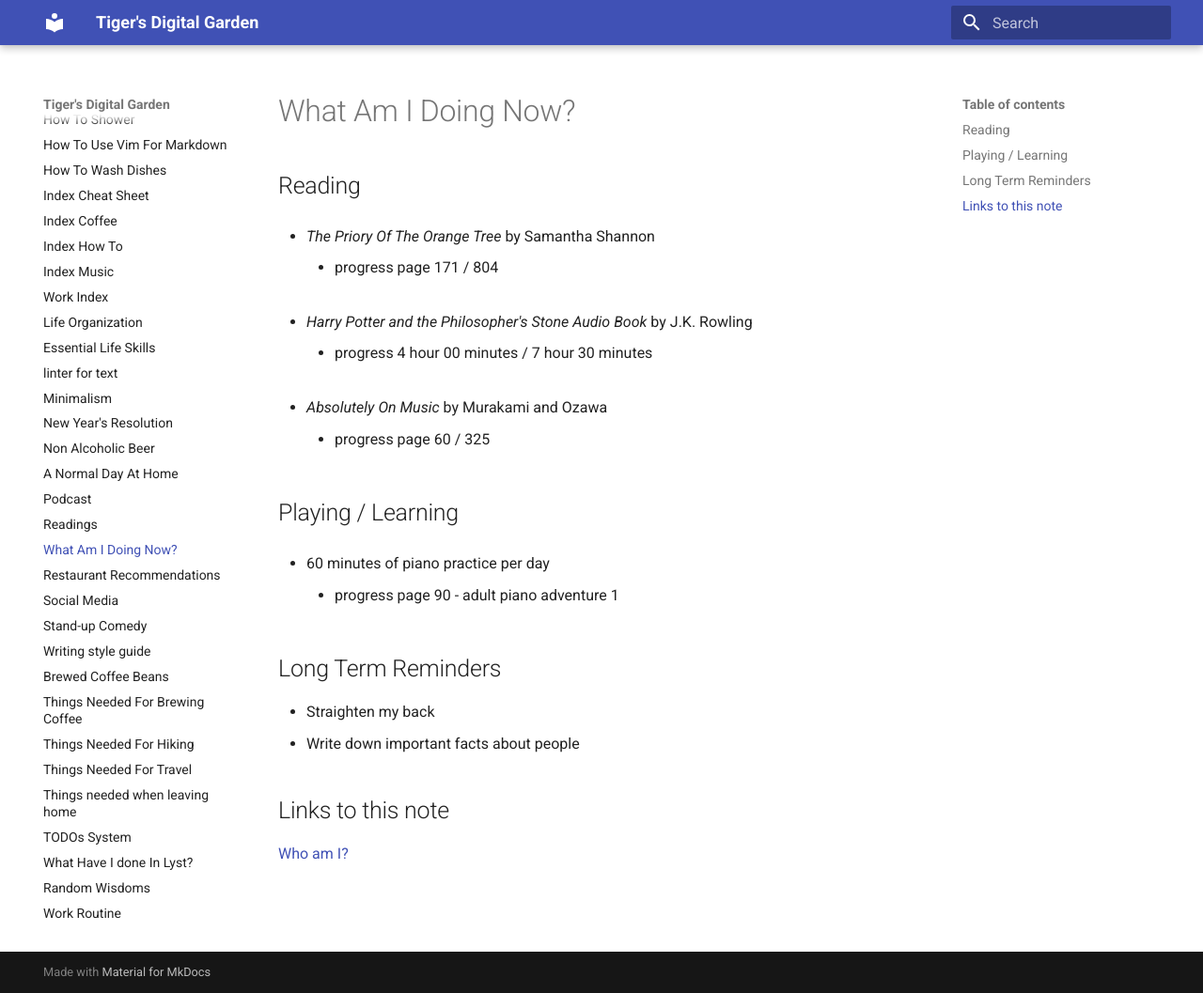
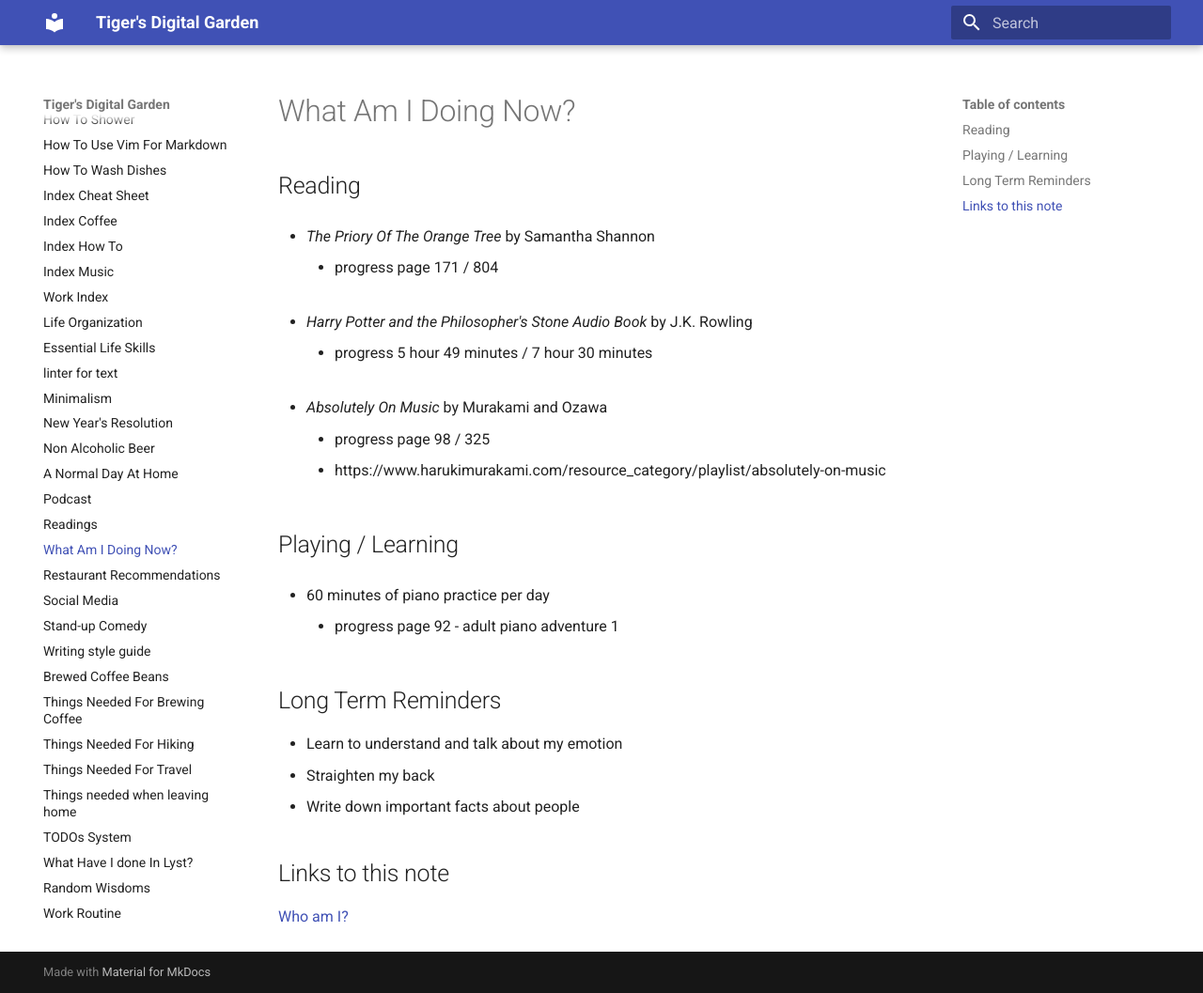
Before and after one commit to ynotstartups/notes, an MkDocs documentation site: the page built from notes/reminders.md, in a window 1280 px wide and 1057 px high. Shown: the whole window at 94% size. Built offline with MkDocs 1.6.1 and Material for MkDocs 9.7.7, drawn with Linux system fonts in a browser that asks for light colours.

Commit message:
update reminders

```diff
--- a/notes/reminders.md
+++ b/notes/reminders.md
@@ -8,20 +8,22 @@
 
 - _Harry Potter and the Philosopher's Stone Audio Book_ by J.K. Rowling
 
-  - progress 4 hour 00 minutes / 7 hour 30 minutes
+  - progress 5 hour 49 minutes / 7 hour 30 minutes
 
 - _Absolutely On Music_ by Murakami and Ozawa
 
-  - progress page 60 / 325
+  - progress page 98 / 325
+  - https://www.harukimurakami.com/resource_category/playlist/absolutely-on-music
 
 ## Playing / Learning
 
 - 60 minutes of piano practice per day
 
-  - progress page 90 - adult piano adventure 1
+  - progress page 92 - adult piano adventure 1
 
 ## Long Term Reminders
 
+- Learn to understand and talk about my emotion
 - Straighten my back
 - Write down important facts about people
 
```
